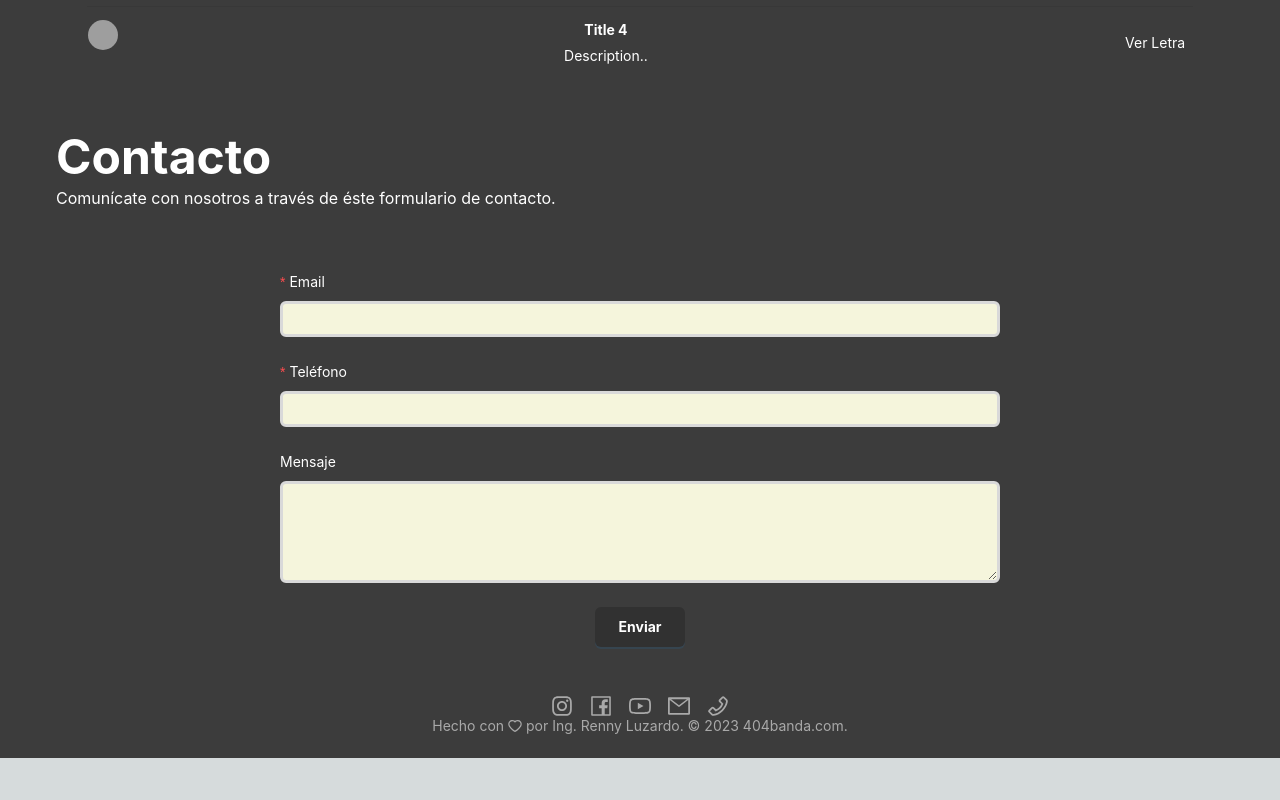
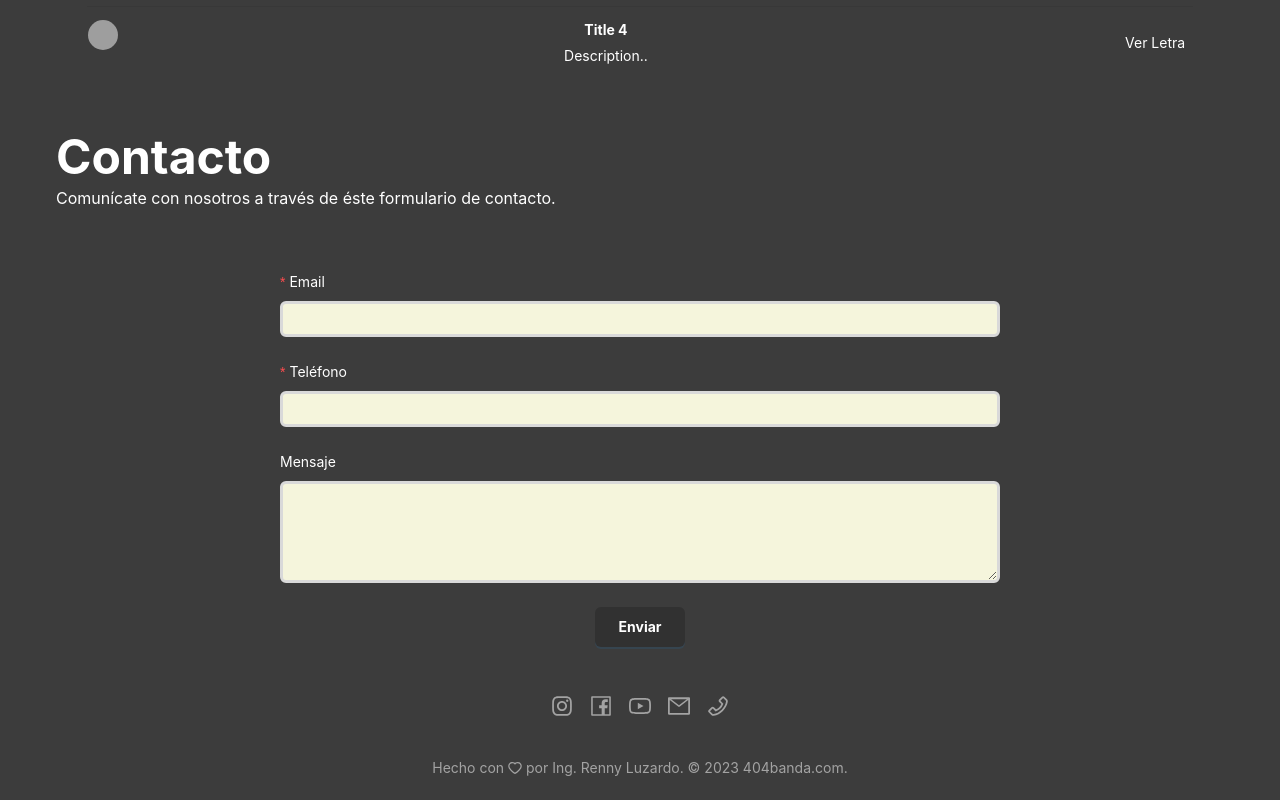
Before and after one commit to rennyluzardo/404-banda-v1, a Next.js app: page / in a window 1280 px wide. Shown: the part 1692-2492 px from the top of the page. Before the commit the page ends 2450 px from the top, so only its background shows below. Built offline with nearby package versions, Linux system fonts and the light colour scheme; grey boxes are pictures that could not be loaded.

Commit message:
styles to footer text

```diff
--- a/app/components/global/MainLayout.js
+++ b/app/components/global/MainLayout.js
@@ -53,7 +53,6 @@ const contentStyle = {
 }
 const footerStyle = {
   textAlign: 'center',
-  color: 'darkgrey',
   // backgroundColor: 'beige',
   width: '100%',
   display: 'flex',
@@ -149,7 +148,9 @@ function MainLayout({ children }) {
             </ul>
           </Col>
           <Col span={24}>
-            <p>Hecho con <HeartOutlined /> por Ing. Renny Luzardo. © 2023 404banda.com.</p>
+            <p
+              className='footer-text'
+            >Hecho con <HeartOutlined /> por Ing. Renny Luzardo. © 2023 404banda.com.</p>
           </Col>
         </Row>
       </Footer>
```
